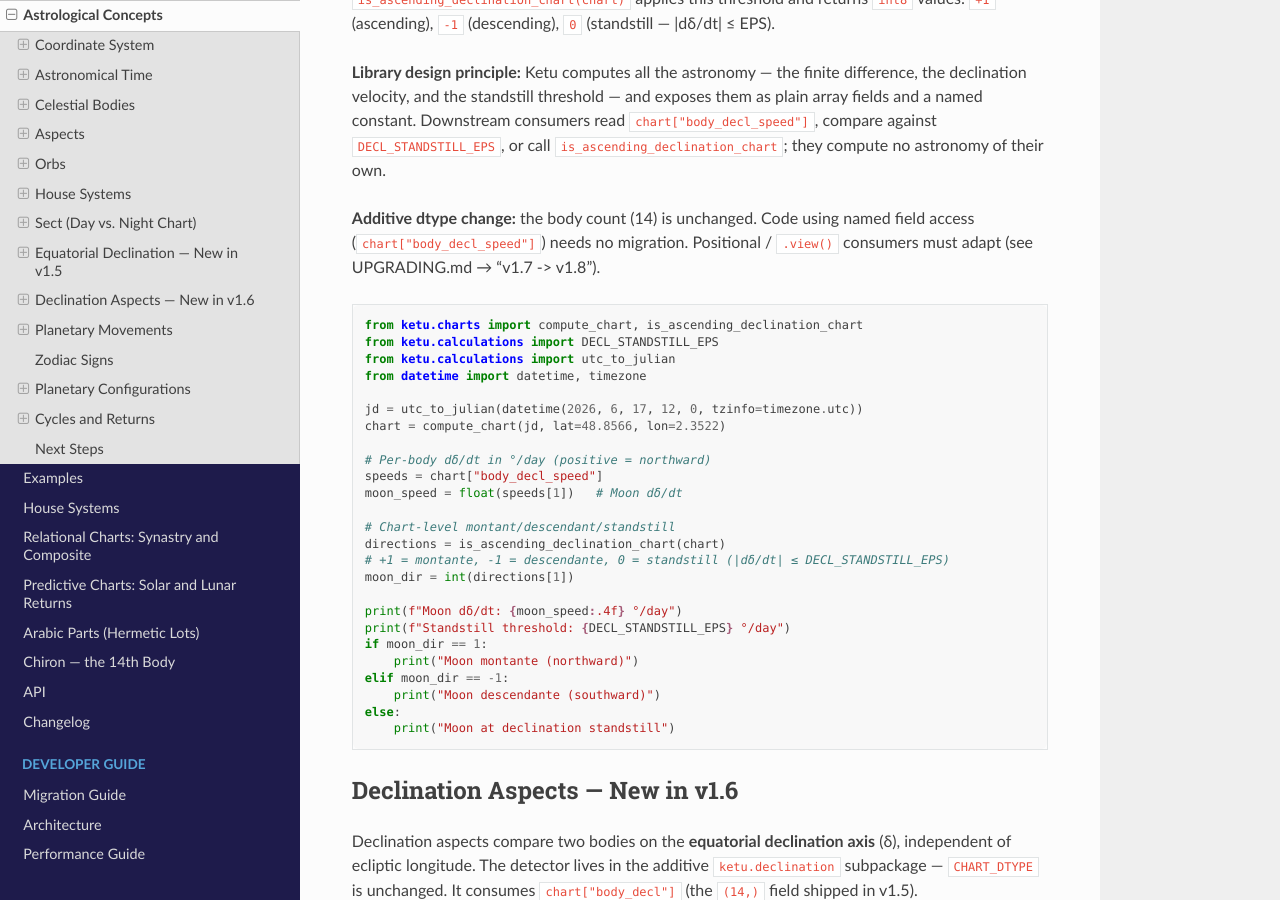
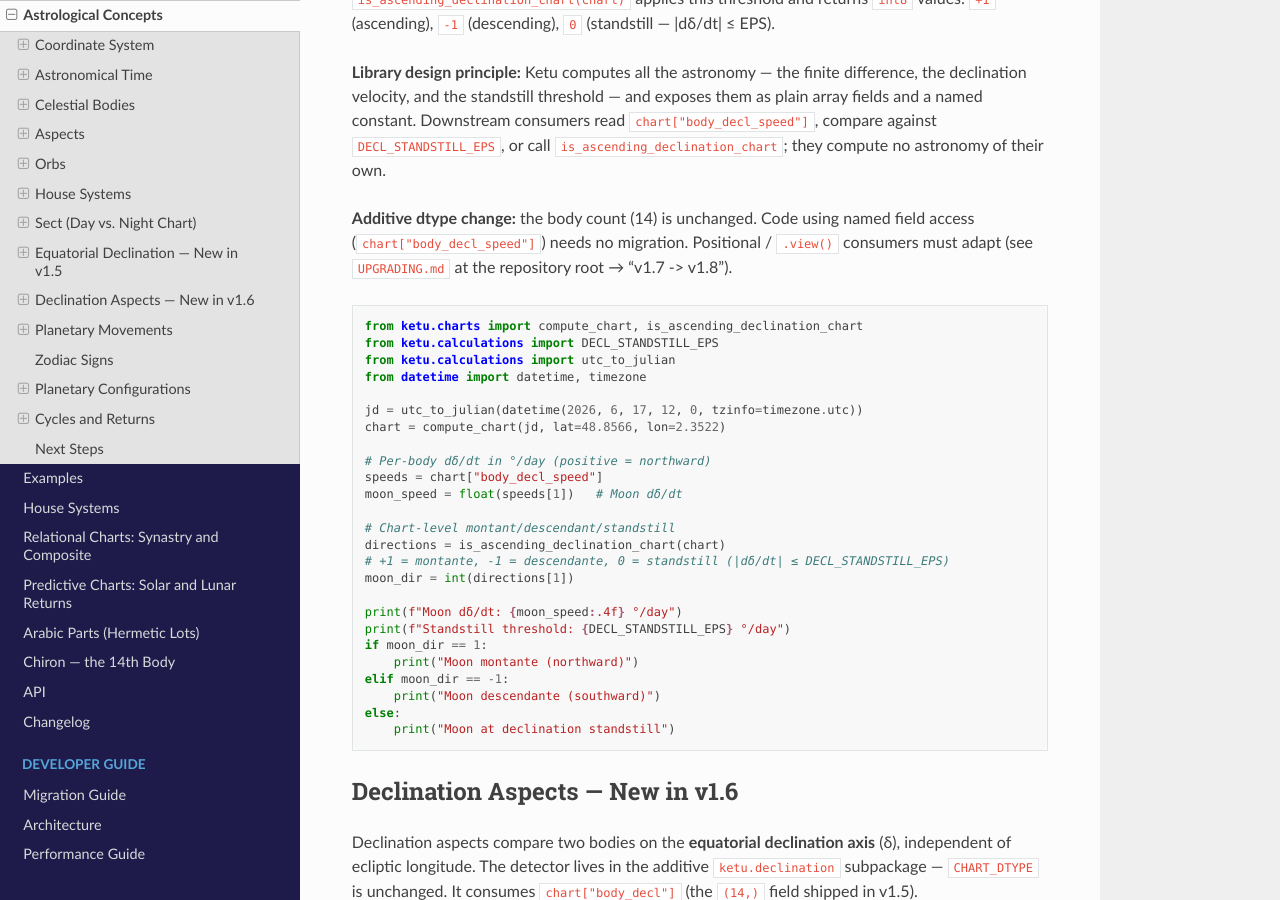
Before and after one commit to alkimya/ketu, a Sphinx documentation site: the page built from docs/source/concepts.md, in a window 1280 px wide and 900 px high, scrolled down 12621 px. Built offline with Sphinx 7.4.7 and the Read the Docs theme 3.1.0, drawn with Linux system fonts in a browser that asks for light colours.

Commit message:
docs(41-02): fix new UPGRADING xref warnings — plain ref + FR retranslate/recompile

````diff
--- a/docs/source/concepts.md
+++ b/docs/source/concepts.md
@@ -512,7 +512,7 @@ call `is_ascending_declination_chart`; they compute no astronomy of their own.
 
 **Additive dtype change:** the body count (14) is unchanged. Code using named
 field access (`chart["body_decl_speed"]`) needs no migration. Positional /
-`.view()` consumers must adapt (see [UPGRADING.md](../../UPGRADING.md) →
+`.view()` consumers must adapt (see `UPGRADING.md` at the repository root →
 "v1.7 -> v1.8").
 
 ```python
````
Also changed, not shown: docs/source/changelog.md (+1 -1 lines), 4 other files.
